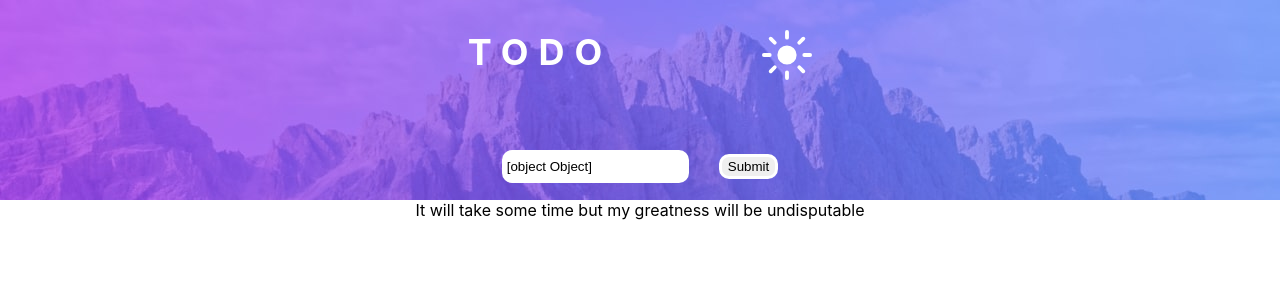
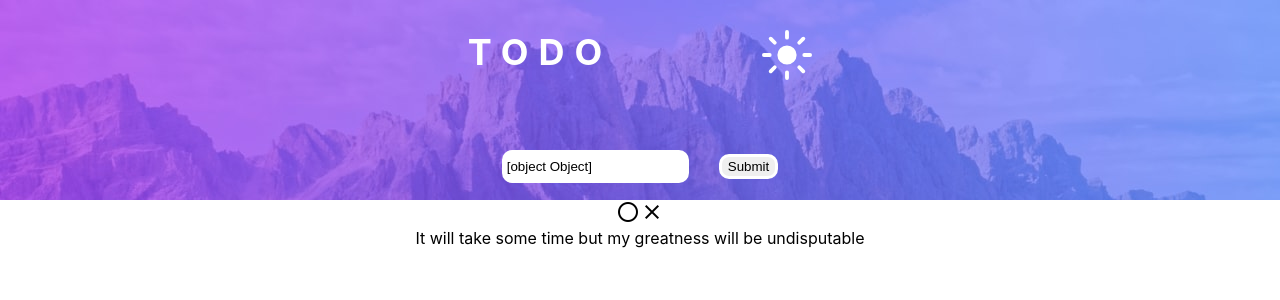
Before and after one commit to Opeyimika-sudo/todolist-react, a React (Create React App) app: page / in a window 1280 px wide. Both pictures are taken after a click on the button "Submit". Shown: the top 300 px of the page. Built offline with nearby package versions, Linux system fonts and the light colour scheme.

Commit message:
feat: add the toggle button to show completed and reflect the change in state

```diff
--- a/src/components/Todo.js
+++ b/src/components/Todo.js
@@ -1,11 +1,42 @@
 import React from 'react'
-import App from "../App"
+import App from "../App.js"
+
+
+
+// {todoList}
+// onClick={}
 
 export default function Todo(props) {
     console.log(props)
+    const todoList =
+      props.todoList.map((item, id)=> (
+        <div>
+            <p className="todo_item" key = {id} id={id} style={props.toggleModeStyles} onClick={() => props.toggleCompleted(id, item)}>
+            {
+              item.checked
+              ?
+              <span className="material-symbols-outlined" >
+                  check_circle
+              </span>
+              :
+              <span className="material-symbols-outlined">
+              circle
+              </span>
+            }
+              { item.todo }
+            {
+              <span class="material-symbols-outlined">
+                close
+              </span>
+            }
+            </p>
+        </div>
+      ))
+
+
   return (
     <div>
-        {props.todoList && props.todoList.map((item)=> <p className="todo_item">{item.item}</p>)}
+        {todoList}
         <p>It will take some time but my greatness will be undisputable</p>
     </div>
   )
```
